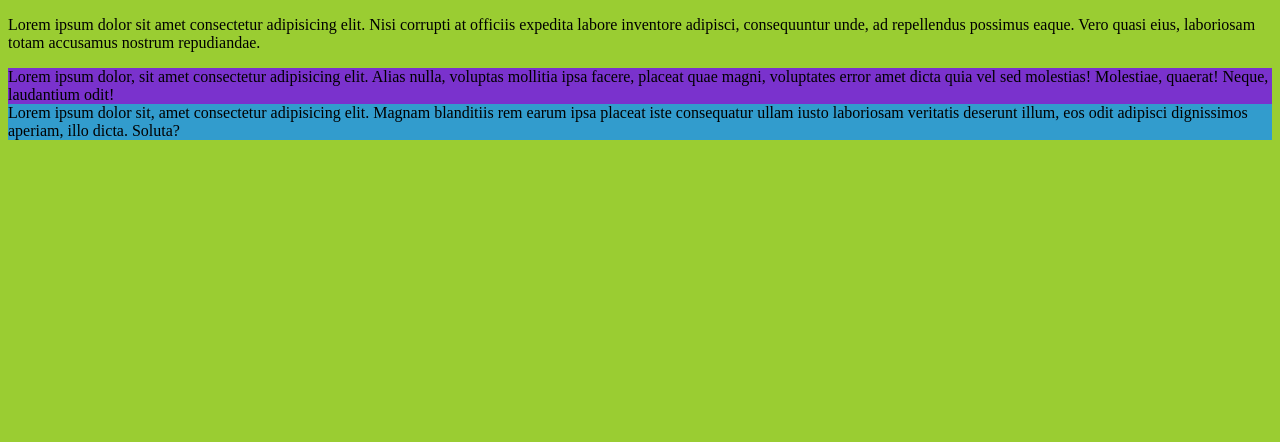
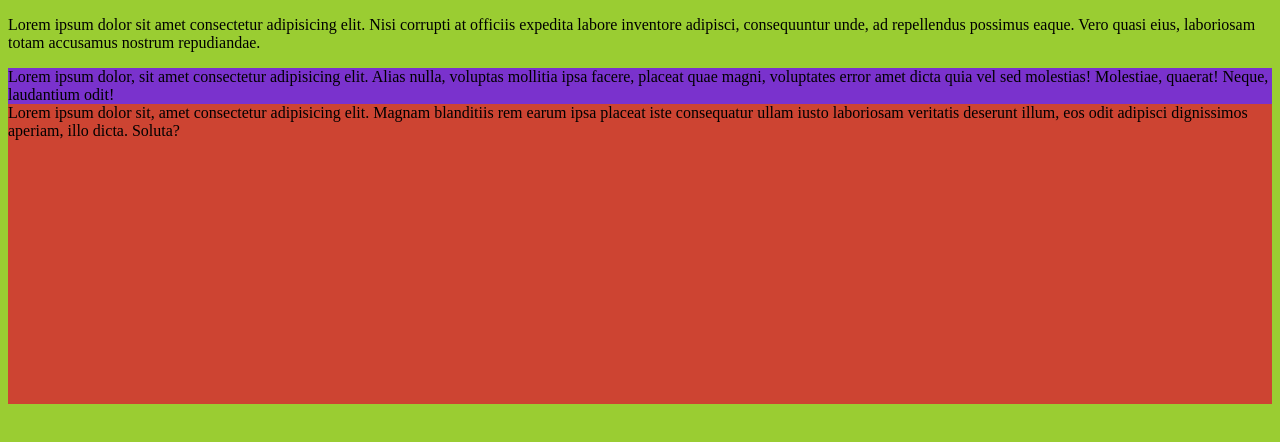
Before and after one commit to Karin200/Mipaginaweb2, a plain HTML site: page index.html in a window 1280 px wide. In both pictures the pointer is over the element 640 px from the left and 122 px from the top of the page. Drawn offline with Linux system fonts and the light colour scheme.

Commit message:
hover and hight add

```diff
--- a/styles.css
+++ b/styles.css
@@ -7,3 +7,7 @@ body{
    .content2 {
     background: rgb(50, 156, 205);
    }
+   .content2:hover   {
+    background: rgb(205, 68, 50);
+    height: 300px;
+   }
```
